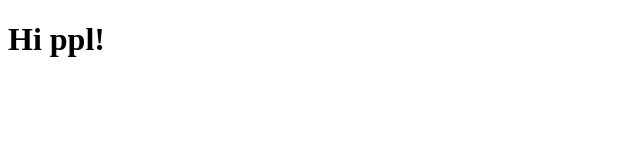
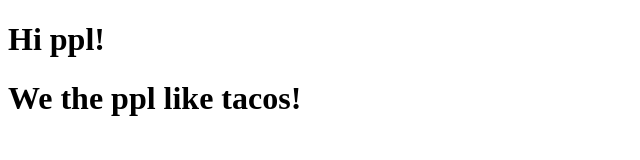
Before and after one commit to VernH/practice, a plain HTML site: page index.html in a window 1280 px wide. Shown: the whole page, without its empty margins (0-640 px from the left). Drawn offline with Linux system fonts and the light colour scheme.

Commit message:
initial commit

```diff
--- a/index.html
+++ b/index.html
@@ -6,5 +6,7 @@
 <body>
 <h1>Hi ppl!</h1>
 
+<h1>We the ppl like tacos!</h1>
+
 </body>
 </html>
```
